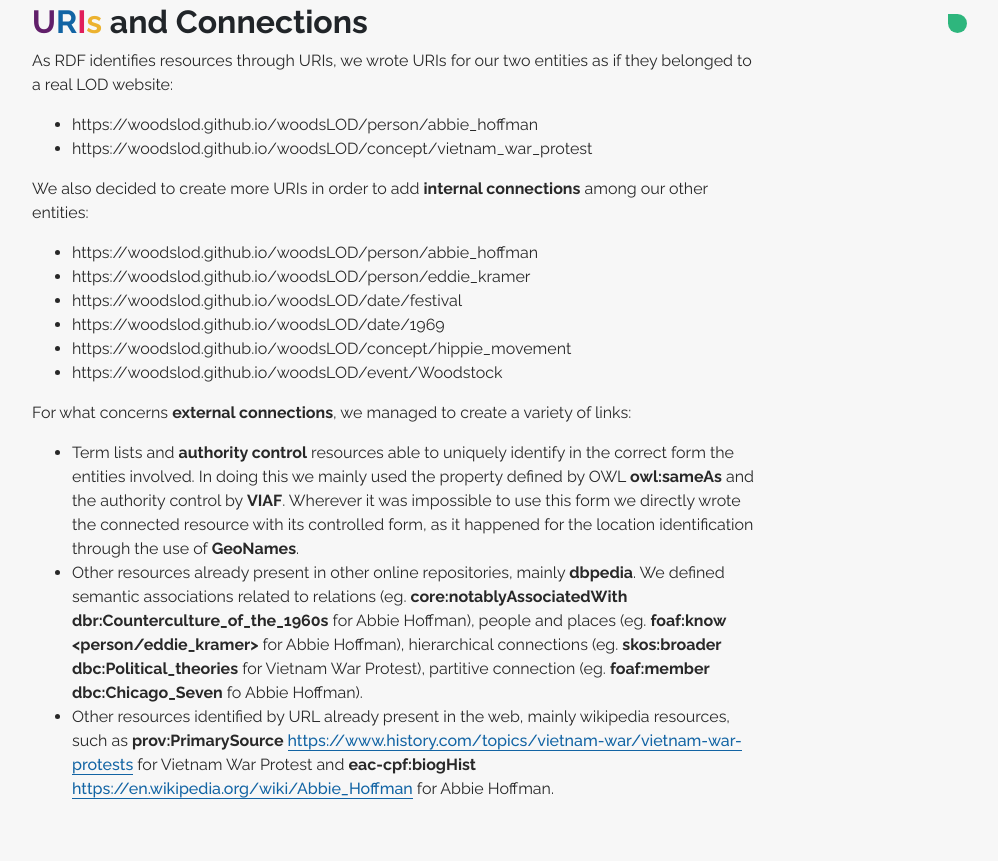
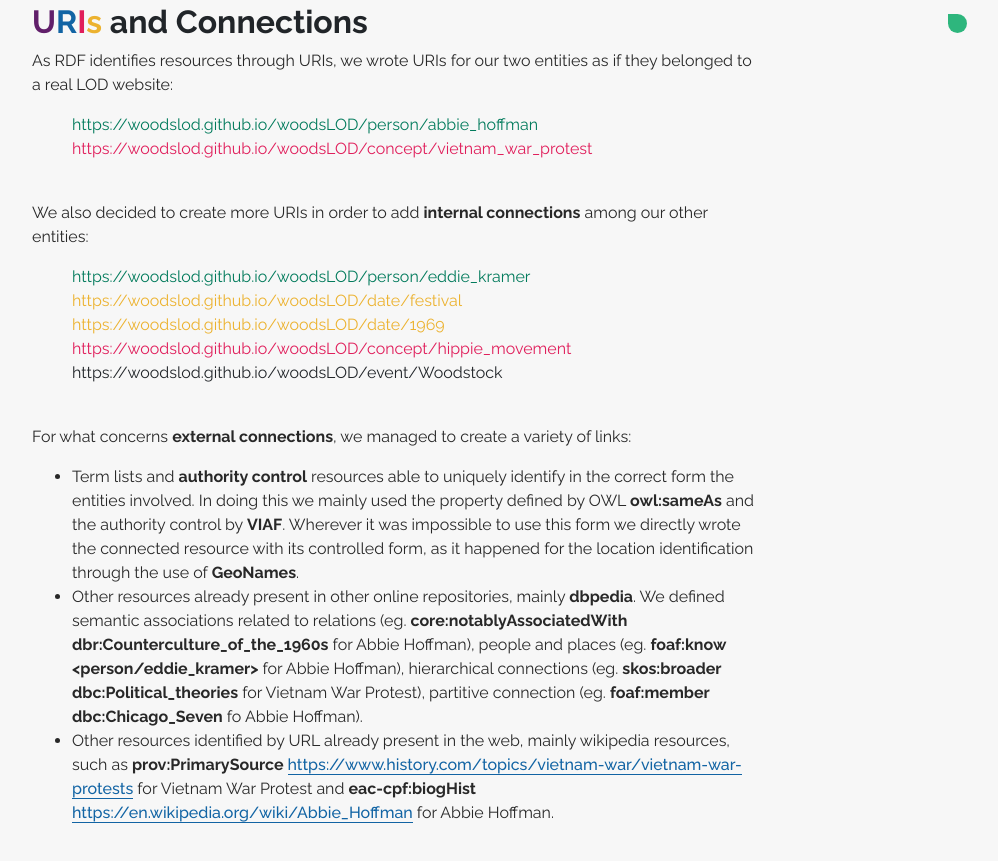
Before and after one commit to woodsLOD/woodsLOD, a plain HTML site: page dataConn.html in a window 1280 px wide. Shown: the part 1010-1871 px from the top of the page, without its empty margins (243-1241 px from the left). Drawn offline with Linux system fonts and the light colour scheme.

Commit message:
style fix in text

```diff
--- a/assets/css/overwrite.css
+++ b/assets/css/overwrite.css
@@ -45,3 +45,7 @@ td {
     line-height: 1.2em;
     text-align: right;
 }
+
+.uri_list {
+    list-style-type: none;
+}
--- a/dataConn.html
+++ b/dataConn.html
@@ -14,6 +14,7 @@
     <link rel="stylesheet" href="./assets/css/lazy.css">
     <link rel="stylesheet" href="./assets/css/demo.css">
     <link rel="stylesheet" href="https://use.fontawesome.com/releases/v5.6.0/css/all.css" integrity="sha384-aOkxzJ5uQz7WBObEZcHvV5JvRW3TUc2rNPA7pe3AwnsUohiw1Vj2Rgx2KSOkF5+h" crossorigin="anonymous">
+    <link rel="stylesheet" href="./assets/css/overwrite.css">
 </head>
 <body class="index">
 <nav class="navbar navbar-expand-lg navbar-dark bg-primary sticky-top">
@@ -116,19 +117,20 @@
                         <br><br>
                         <h2><span class="text-primary">U</span><span class="text-info">R</span><span class="text-danger">I</span><span class="text-warning">s</span><span class="text-success"></span> and Connections</h2>
                         <p>As RDF identifies resources through URIs, we wrote URIs for our two entities as if they belonged to a real LOD website:</p>
-                        <ul>
-                            <li>https://woodslod.github.io/woodsLOD/person/abbie_hoffman</li>
-                            <li>https://woodslod.github.io/woodsLOD/concept/vietnam_war_protest</li>
+                        <ul class="uri_list">
+                            <li class="text-success">https://woodslod.github.io/woodsLOD/person/abbie_hoffman</li>
+                            <li class="text-danger">https://woodslod.github.io/woodsLOD/concept/vietnam_war_protest</li>
                         </ul>
+                        <br>
                         <p>We also decided to create more URIs in order to add <b>internal connections</b> among our other entities:</p>
-                        <ul>
-                            <li>https://woodslod.github.io/woodsLOD/person/abbie_hoffman</li>
-                            <li>https://woodslod.github.io/woodsLOD/person/eddie_kramer</li>
-                            <li>https://woodslod.github.io/woodsLOD/date/festival</li>
-                            <li>https://woodslod.github.io/woodsLOD/date/1969</li>
-                            <li>https://woodslod.github.io/woodsLOD/concept/hippie_movement</li>
-                            <li>https://woodslod.github.io/woodsLOD/event/Woodstock</li>
+                        <ul class="uri_list">
+                            <li class="text-success">https://woodslod.github.io/woodsLOD/person/eddie_kramer</li>
+                            <li class="text-warning">https://woodslod.github.io/woodsLOD/date/festival</li>
+                            <li class="text-warning">https://woodslod.github.io/woodsLOD/date/1969</li>
+                            <li class="text-danger">https://woodslod.github.io/woodsLOD/concept/hippie_movement</li>
+                            <li class="text-dark">https://woodslod.github.io/woodsLOD/event/Woodstock</li>
                         </ul>
+                        <br>
                         <p>For what concerns <b>external connections</b>, we managed to create a variety of links:</p>
                         <ul>
                             <li>Term lists and <b>authority control</b> resources able to uniquely identify in the correct form the entities involved. In doing this we mainly used the property defined by OWL <b>owl:sameAs</b> and the authority control by <b>VIAF</b>. Wherever it was impossible to use this form we directly wrote the connected resource with its controlled form, as it happened for the location identification through the use of <b>GeoNames</b>.</li>
```
